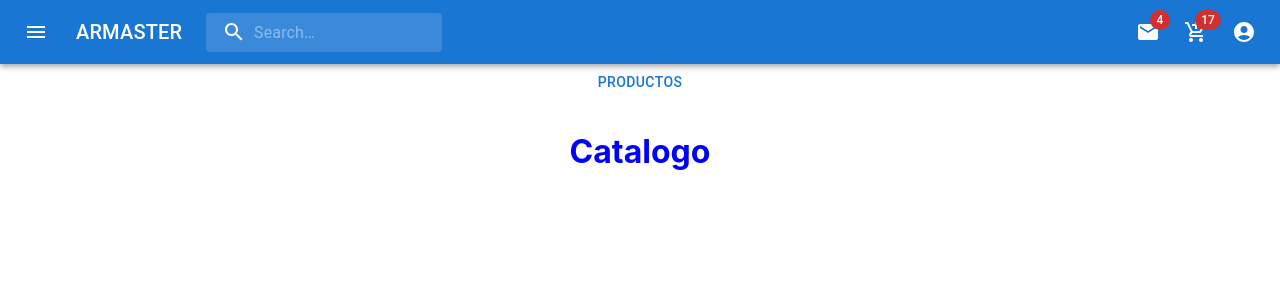
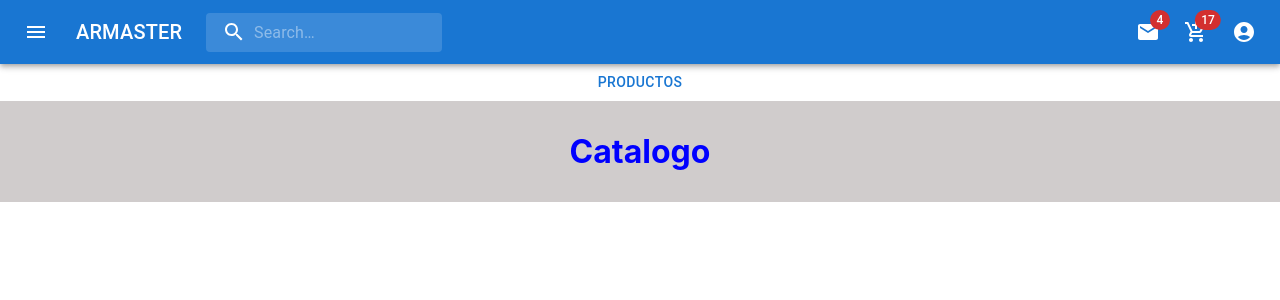
Before and after one commit to jorgegaray01/carrito, a React (Create React App) app: page / in a window 1280 px wide. Shown: the top 300 px of the page. Built offline with nearby package versions, Linux system fonts and the light colour scheme.

Commit message:
item container list

```diff
--- a/src/components/itemlistcontainer/itemlistcontainer.jsx
+++ b/src/components/itemlistcontainer/itemlistcontainer.jsx
@@ -1,4 +1,5 @@
 import { blueGrey, green, yellow } from '@mui/material/colors';
+import { border, borderRadius, color } from '@mui/system';
 import { Component } from 'react';
 
 class Catalogo extends Component{
@@ -13,7 +14,9 @@ class Catalogo extends Component{
         return <div style={{
             padding: 10,
             textAlign: "center",
-            color: "blue"
+            color: "blue",
+            borderRadius: "3",
+            background: "#D0CCCC"
             }}><span><h1>{this.state.name}</h1></span>
             </div>;
             }
```
